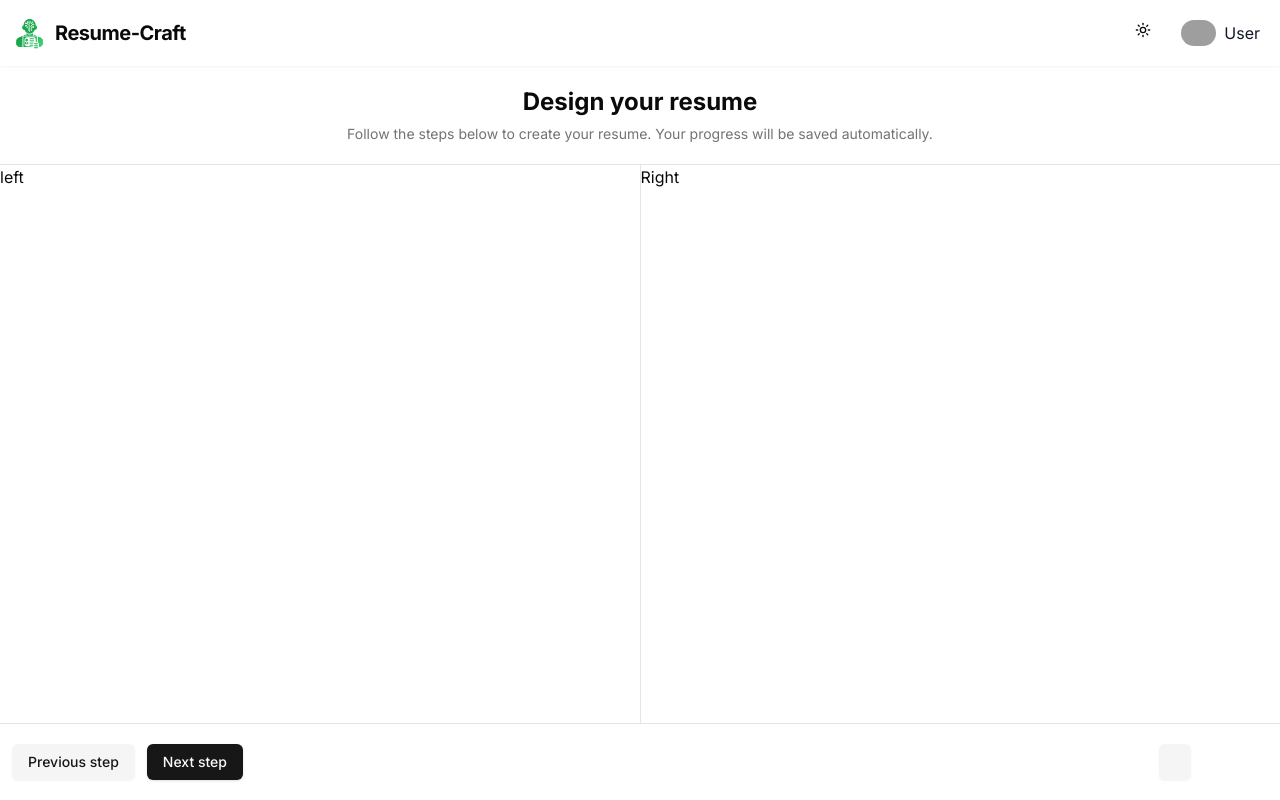
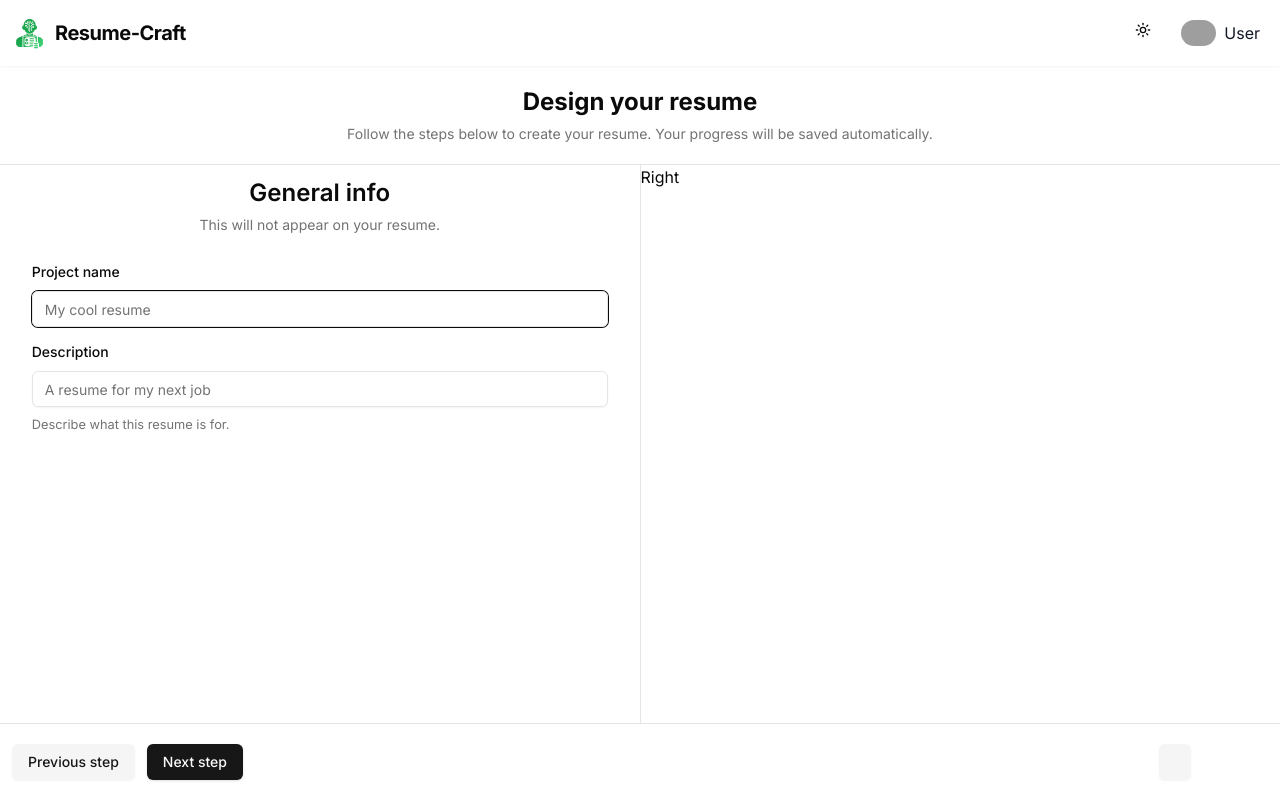
Before and after one commit to Yashkanekar/resume-craft, a Next.js app: page /editor in a window 1280 px wide. Built offline with nearby package versions, Linux system fonts and the light colour scheme; no server answers; grey boxes are pictures that could not be loaded.

Commit message:
feat : add GeneralInfoForm with zod validation

```diff
--- a/src/app/(main)/editor/ResumeEditor.tsx
+++ b/src/app/(main)/editor/ResumeEditor.tsx
@@ -2,6 +2,7 @@
 
 import { Button } from "@/components/ui/button";
 import Link from "next/link";
+import GeneralInfoForm from "./forms/GeneralInfoForm";
 
 export default function ResumeEditor() {
   return (
@@ -15,7 +16,9 @@ export default function ResumeEditor() {
       </header>
       <main className="relative grow">
         <div className="absolute bottom-0 top-0 flex w-full">
-          <div className="w-full md:w-1/2">left</div>
+          <div className="w-full p-3 md:w-1/2">
+            <GeneralInfoForm />
+          </div>
           <div className="grow md:border-r" />
           <div className="hidden w-1/2 md:flex">Right</div>
         </div>
--- /dev/null
+++ b/src/app/(main)/editor/forms/GeneralInfoForm.tsx
@@ -0,0 +1,67 @@
+import {
+  Form,
+  FormControl,
+  FormDescription,
+  FormField,
+  FormItem,
+  FormLabel,
+  FormMessage,
+} from "@/components/ui/form";
+import { Input } from "@/components/ui/input";
+import { generalInfoSchema, GeneralInfoValues } from "@/lib/validation";
+import { zodResolver } from "@hookform/resolvers/zod";
+import { useForm } from "react-hook-form";
+
+export default function GeneralInfoForm() {
+  const form = useForm<GeneralInfoValues>({
+    resolver: zodResolver(generalInfoSchema),
+    defaultValues: {
+      title: "",
+      description: "",
+    },
+  });
+
+  return (
+    <div className="mx-auto max-w-xl space-y-6">
+      <div className="space-y-1.5 text-center">
+        <h2 className="text-2xl font-semibold">General info</h2>
+        <p className="text-sm text-muted-foreground">
+          This will not appear on your resume.
+        </p>
+      </div>
+      <Form {...form}>
+        <form className="space-y-3">
+          <FormField
+            control={form.control}
+            name="title"
+            render={({ field }) => (
+              <FormItem>
+                <FormLabel>Project name</FormLabel>
+                <FormControl>
+                  <Input {...field} placeholder="My cool resume" autoFocus />
+                </FormControl>
+                <FormMessage />
+              </FormItem>
+            )}
+          />
+          <FormField
+            control={form.control}
+            name="description"
+            render={({ field }) => (
+              <FormItem>
+                <FormLabel>Description</FormLabel>
+                <FormControl>
+                  <Input {...field} placeholder="A resume for my next job" />
+                </FormControl>
+                <FormDescription>
+                  Describe what this resume is for.
+                </FormDescription>
+                <FormMessage />
+              </FormItem>
+            )}
+          />
+        </form>
+      </Form>
+    </div>
+  );
+}
--- /dev/null
+++ b/src/lib/validation.ts
@@ -0,0 +1,10 @@
+import { z } from "zod";
+
+export const optionalString = z.string().trim().optional().or(z.literal(""));
+
+export const generalInfoSchema = z.object({
+  title: optionalString,
+  description: optionalString,
+});
+
+export type GeneralInfoValues = z.infer<typeof generalInfoSchema>;
```
